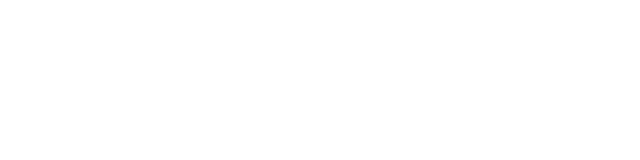
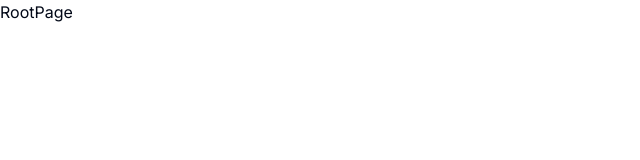
Before and after one commit to taitdgm/ecommerce-admin, a Next.js app: page / in a window 1280 px wide. Shown: the top 160 px of the page, without its empty margins (0-640 px from the left). Built offline with nearby package versions, Linux system fonts and the light colour scheme.

Commit message:
feat: change routes structure

```diff
--- /dev/null
+++ b/app/(root)/(routes)/page.tsx
@@ -0,0 +1,7 @@
+"use client";
+
+const RootPage = () => {
+  return <div>RootPage</div>;
+};
+
+export default RootPage;
```
Also changed, not shown: app/(auth)/sign-in/[[...sign-in]]/page.tsx (renamed from app/sign-in/[[...sign-in]]/page.tsx), app/(auth)/sign-up/[[...sign-up]]/page.tsx (renamed from app/sign-up/[[...sign-up]]/page.tsx), app/(dashboard)/[storeId]/(routes)/page.tsx (renamed from app/page.tsx).
